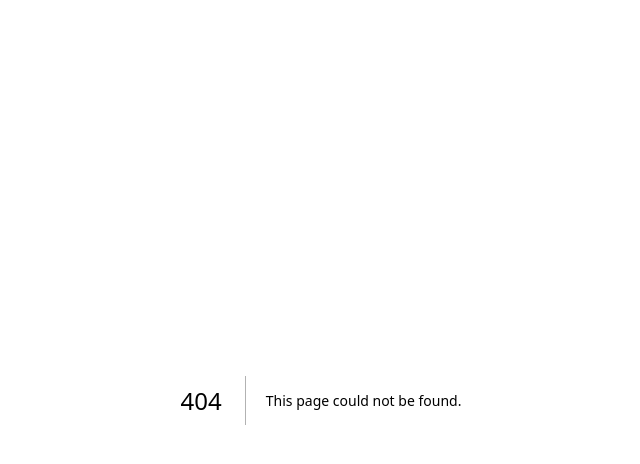
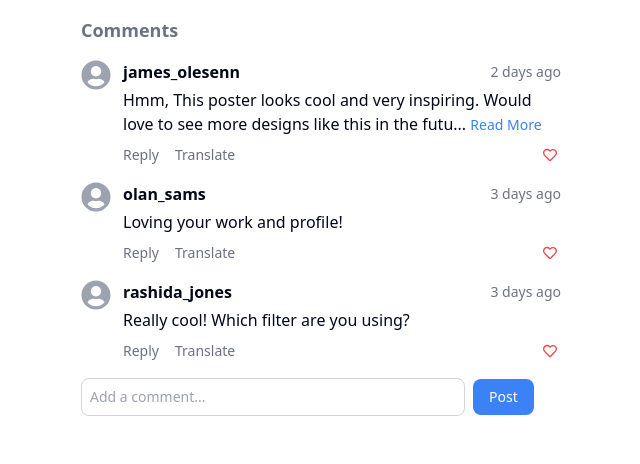
Before and after one commit to s1834/ruchi-writes, a Next.js app: page /comment in a window 1280 px wide. Before the commit this address had no page. Shown: the top 464 px of the page, without its empty margins (319-959 px from the left). Built offline with nearby package versions, Linux system fonts and the light colour scheme.

Commit message:
added comment section, read more navigation

```diff
--- /dev/null
+++ b/src/app/comment/page.tsx
@@ -0,0 +1,223 @@
+"use client";
+
+import { useState } from "react";
+import { FaHeart, FaRegHeart, FaUserCircle } from "react-icons/fa";
+
+interface Comment {
+  id: number;
+  username: string;
+  text: string;
+  timestamp: string;
+  replies: string[];
+  liked: boolean;
+}
+
+export default function CommentSection() {
+  const [comments, setComments] = useState<Comment[]>([
+    {
+      id: 1,
+      username: "james_olesenn",
+      text: "Hmm, This poster looks cool and very inspiring. Would love to see more designs like this in the future!",
+      timestamp: "2 days ago",
+      replies: [],
+      liked: false,
+    },
+    {
+      id: 2,
+      username: "olan_sams",
+      text: "Loving your work and profile!",
+      timestamp: "3 days ago",
+      replies: [],
+      liked: false,
+    },
+    {
+      id: 3,
+      username: "rashida_jones",
+      text: "Really cool! Which filter are you using?",
+      timestamp: "3 days ago",
+      replies: [],
+      liked: false,
+    },
+  ]);
+
+  const [newComment, setNewComment] = useState("");
+  const [activeReplyId, setActiveReplyId] = useState<number | null>(null);
+  const [replyText, setReplyText] = useState<{ [key: number]: string }>({});
+  const [expandedComments, setExpandedComments] = useState<Set<number>>(
+    new Set()
+  );
+
+  const addComment = () => {
+    if (newComment.trim()) {
+      setComments([
+        ...comments,
+        {
+          id: comments.length + 1,
+          username: "you",
+          text: newComment,
+          timestamp: "Just now",
+          replies: [],
+          liked: false,
+        },
+      ]);
+      setNewComment("");
+    }
+  };
+
+  const toggleLike = (commentId: number) => {
+    setComments((prevComments) =>
+      prevComments.map((comment) =>
+        comment.id === commentId
+          ? { ...comment, liked: !comment.liked }
+          : comment
+      )
+    );
+  };
+
+  const handleReplyClick = (commentId: number) => {
+    setActiveReplyId((prevId) => (prevId === commentId ? null : commentId));
+  };
+
+  const addReply = (commentId: number) => {
+    if (replyText[commentId]?.trim()) {
+      setComments(
+        comments.map((comment) =>
+          comment.id === commentId
+            ? {
+                ...comment,
+                replies: [...comment.replies, replyText[commentId]],
+              }
+            : comment
+        )
+      );
+      setReplyText({ ...replyText, [commentId]: "" });
+      setActiveReplyId(null);
+    }
+  };
+
+  const toggleReadMore = (commentId: number) => {
+    setExpandedComments((prev) => {
+      const newSet = new Set(prev);
+      if (newSet.has(commentId)) {
+        newSet.delete(commentId);
+      } else {
+        newSet.add(commentId);
+      }
+      return newSet;
+    });
+  };
+
+  return (
+    <div className="p-4 max-w-lg mx-auto bg-transparent">
+      <h3 className="font-bold text-lg mb-4 text-gray-500">Comments</h3>
+      <div className="space-y-4">
+        {comments.map((comment) => (
+          <div key={comment.id} className="flex items-start space-x-3">
+            <FaUserCircle className="text-gray-400 text-3xl" />
+            <div className="flex-1">
+              <div className="flex justify-between items-center">
+                <p className="font-semibold text-white-300">{comment.username}</p>
+                <span className="text-sm text-gray-500">
+                  {comment.timestamp}
+                </span>
+              </div>
+              <p className="text-white-300 mt-1">
+                {expandedComments.has(comment.id) || comment.text.length <= 100
+                  ? comment.text
+                  : `${comment.text.slice(0, 100)}... `}
+                {comment.text.length > 100 && (
+                  <button
+                    onClick={() => toggleReadMore(comment.id)}
+                    className="text-blue-500 hover:underline text-sm"
+                  >
+                    {expandedComments.has(comment.id) ? "Read Less" : "Read More"}
+                  </button>
+                )}
+              </p>
+              <div className="mt-2 flex justify-between items-center text-sm">
+                <div className="space-x-4 text-gray-500">
+                  <button
+                    onClick={() => handleReplyClick(comment.id)}
+                    className="hover:text-gray-700"
+                  >
+                    Reply
+                  </button>
+                  <button className="hover:text-gray-700">Translate</button>
+                </div>
+                <div
+                  className="flex items-center text-red-500 hover:text-red-800 cursor-pointer justify-center p-1"
+                  onClick={() => toggleLike(comment.id)}
+                >
+                  {comment.liked ? (
+                   <FaHeart
+                   className="text-red-600"
+                   style={{
+                     width: '24px',
+                     height: '24px',
+                     display: 'inline-block',
+                     verticalAlign: 'middle',
+                   }}
+                 />
+
+                  ) : (
+                    <FaRegHeart />
+                  )}
+                </div>
+              </div>
+              {activeReplyId === comment.id && (
+                <div className="mt-3">
+                  <input
+                    type="text"
+                    placeholder="Write a reply..."
+                    value={replyText[comment.id] || ""}
+                    onChange={(e) =>
+                      setReplyText((prev) => ({
+                        ...prev,
+                        [comment.id]: e.target.value,
+                      }))
+                    }
+                    className="w-full border border-gray-300 rounded-lg p-2 text-sm focus:outline-none"
+                  />
+                  <button
+                    onClick={() => addReply(comment.id)}
+                    className="mt-2 bg-blue-500 text-white px-4 py-2 rounded-lg text-sm hover:bg-blue-600"
+                  >
+                    Post Reply
+                  </button>
+                </div>
+              )}
+              {comment.replies.length > 0 && (
+                <div className="mt-3 space-y-2">
+                  {comment.replies.map((reply, index) => (
+                    <div
+                      key={index}
+                      className="ml-6 bg-gray-100 p-2 rounded-lg text-gray-700 text-sm"
+                    >
+                      {reply}
+                    </div>
+                  ))}
+                </div>
+              )}
+            </div>
+          </div>
+        ))}
+      </div>
+      <div className="mt-4 flex items-center space-x-2">
+      <input
+  type="text"
+  placeholder="Add a comment..."
+  value={newComment}
+  onChange={(e) => setNewComment(e.target.value)}
+  className="border border-gray-300 rounded-lg p-2 text-sm focus:outline-none w-96"
+/>
+
+        <button
+          onClick={addComment}
+          className="bg-blue-500 text-white px-4 py-2 rounded-lg text-sm hover:bg-blue-600"
+        >
+          Post
+        </button>
+      </div>
+    </div>
+  );
+}
--- a/src/app/navbar/page.tsx
+++ b/src/app/navbar/page.tsx
@@ -145,9 +145,9 @@ export default function Nav() {
           <NavbarItem>
             <button
               className="px-4 py-2 text-white bg-blue-600 rounded-md hover:bg-blue-700 focus:outline-none focus:ring-2 focus:ring-blue-300"
-              onClick={() => alert("Redirecting to book purchase page...")}
+              onClick={() => alert("Ruchi Writes is a space where we share the stories that connect us across generations 💌– welcome to the Fam!😊")}
             >
-              Buy My Book
+              Follow
             </button>
           </NavbarItem>
         </NavbarContent>
--- a/src/app/page.tsx
+++ b/src/app/page.tsx
@@ -3,6 +3,7 @@ import Read from "@/app/read/page";
 import Contact from "@/app/contact/page";
 import Blogs from "@/app/blogs/page";
 import About from "./about/page";
+import CommentSection from "./comment/page"
 
 export default function Home() {
   return (
@@ -12,6 +13,7 @@ export default function Home() {
       <Blogs />
       <Read />
       <Contact />
+      <CommentSection />
     </div>
   );
 }
--- a/src/app/read/page.tsx
+++ b/src/app/read/page.tsx
@@ -1,12 +1,84 @@
 "use client";
-import React from "react";
+import React, { useState } from "react";
 import { calsans } from "@/app/fonts/calsans";
 import Image from "next/image";
 import { twMerge } from "tailwind-merge";
 import { TracingBeam } from "@/components/ui/tracing-beam";
-import { FaShareAlt, FaHeart, FaComment, FaUserPlus } from "react-icons/fa"; // Icon imports
+import { FaShareAlt, FaHeart, FaComment } from "react-icons/fa"; // Icon imports
+import CommentSection from "@/app/comment/page"; // Import the CommentSection
 
 export default function Read() {
+  const [showComments, setShowComments] = useState(false);
+
+  const dummyContent = [
+    {
+      title: "Lorem Ipsum Dolor Sit Amet",
+      date: "December 5, 2024",
+      labels: ["Nature", "Travel", "Photography"],
+      description: (
+        <>
+          <p>
+            Sit duis est minim proident non nisi velit non consectetur. Esse
+            adipisicing laboris consectetur enim ipsum reprehenderit eu deserunt
+            Lorem ut aliqua anim do.
+          </p>
+        </>
+      ),
+      image:
+        "https://images.unsplash.com/photo-1464822759023-fed622ff2c3b?auto=format&fit=crop&q=80&w=3540&ixlib=rb-4.0.3&ixid=M3wxMjA3fDB8MHxwaG90by1wYWdlfHx8fGVufDB8fHx8fA%3D%3D",
+    },
+    // {
+    //   title: "Lorem Ipsum Dolor Sit Amet",
+    //   date: "December 5, 2024",
+    //   labels: ["Nature", "Travel", "Photography"],
+    //   description: (
+    //     <>
+    //       <p>
+    //         Sit duis est minim proident non nisi velit non consectetur. Esse
+    //         adipisicing laboris consectetur enim ipsum reprehenderit eu deserunt
+    //         Lorem ut aliqua anim do.
+    //       </p>
+    //     </>
+    //   ),
+    //   image:
+    //     "https://images.unsplash.com/photo-1464822759023-fed622ff2c3b?auto=format&fit=crop&q=80&w=3540&ixlib=rb-4.0.3&ixid=M3wxMjA3fDB8MHxwaG90by1wYWdlfHx8fGVufDB8fHx8fA%3D%3D",
+    // },
+    // {
+    //   title: "Lorem Ipsum Dolor Sit Amet",
+    //   date: "December 5, 2024",
+    //   labels: ["Nature", "Travel", "Photography"],
+    //   description: (
+    //     <>
+    //       <p>
+    //         Sit duis est minim proident non nisi velit non consectetur. Esse
+    //         adipisicing laboris consectetur enim ipsum reprehenderit eu deserunt
+    //         Lorem ut aliqua anim do.
+    //       </p>
+    //     </>
+    //   ),
+    //   image:
+    //     "https://images.unsplash.com/photo-1464822759023-fed622ff2c3b?auto=format&fit=crop&q=80&w=3540&ixlib=rb-4.0.3&ixid=M3wxMjA3fDB8MHxwaG90by1wYWdlfHx8fGVufDB8fHx8fA%3D%3D",
+    // },
+    // {
+    //   title: "Lorem Ipsum Dolor Sit Amet",
+    //   date: "December 5, 2024",
+    //   labels: ["Nature", "Travel", "Photography"],
+    //   description: (
+    //     <>
+    //       <p>
+    //         Sit duis est minim proident non nisi velit non consectetur. Esse
+    //         adipisicing laboris consectetur enim ipsum reprehenderit eu deserunt
+    //         Lorem ut aliqua anim do.
+    //       </p>
+    //     </>
+    //   ),
+    //   image:
+    //     "https://images.unsplash.com/photo-1464822759023-fed622ff2c3b?auto=format&fit=crop&q=80&w=3540&ixlib=rb-4.0.3&ixid=M3wxMjA3fDB8MHxwaG90by1wYWdlfHx8fGVufDB8fHx8fA%3D%3D",
+    // },
+  ];
+
+  const toggleComments = () => setShowComments((prev) => !prev);
+
   return (
     <div className="py-24">
       <TracingBeam className="px-6">
@@ -62,13 +134,13 @@ export default function Read() {
                   <FaComment
                     title="Comment"
                     className="text-lg cursor-pointer hover:text-gray-600"
-                  />
-                  <FaUserPlus
-                    title="Follow"
-                    className="text-lg cursor-pointer hover:text-green-600"
+                    onClick={toggleComments}
                   />
                 </div>
               </div>
+
+              {/* Comment Section */}
+              {showComments && <CommentSection />}
             </div>
           ))}
         </div>
@@ -76,70 +148,3 @@ export default function Read() {
     </div>
   );
 }
-
-const dummyContent = [
-  {
-    title: "Lorem Ipsum Dolor Sit Amet",
-    date: "December 5, 2024",
-    labels: ["Nature", "Travel", "Photography"],
-    description: (
-      <>
-        <p>
-          Sit duis est minim proident non nisi velit non consectetur. Esse
-          adipisicing laboris consectetur enim ipsum reprehenderit eu deserunt
-          Lorem ut aliqua anim do.
-        </p>
-      </>
-    ),
-    image:
-      "https://images.unsplash.com/photo-1464822759023-fed622ff2c3b?auto=format&fit=crop&q=80&w=3540&ixlib=rb-4.0.3&ixid=M3wxMjA3fDB8MHxwaG90by1wYWdlfHx8fGVufDB8fHx8fA%3D%3D",
-  },
-  {
-    title: "Lorem Ipsum Dolor Sit Amet",
-    date: "December 5, 2024",
-    labels: ["Nature", "Travel", "Photography"],
-    description: (
-      <>
-        <p>
-          Sit duis est minim proident non nisi velit non consectetur. Esse
-          adipisicing laboris consectetur enim ipsum reprehenderit eu deserunt
-          Lorem ut aliqua anim do.
-        </p>
-      </>
-    ),
-    image:
-      "https://images.unsplash.com/photo-1464822759023-fed622ff2c3b?auto=format&fit=crop&q=80&w=3540&ixlib=rb-4.0.3&ixid=M3wxMjA3fDB8MHxwaG90by1wYWdlfHx8fGVufDB8fHx8fA%3D%3D",
-  },
-  {
-    title: "Lorem Ipsum Dolor Sit Amet",
-    date: "December 5, 2024",
-    labels: ["Nature", "Travel", "Photography"],
-    description: (
-      <>
-        <p>
-          Sit duis est minim proident non nisi velit non consectetur. Esse
-          adipisicing laboris consectetur enim ipsum reprehenderit eu deserunt
-          Lorem ut aliqua anim do.
-        </p>
-      </>
-    ),
-    image:
-      "https://images.unsplash.com/photo-1464822759023-fed622ff2c3b?auto=format&fit=crop&q=80&w=3540&ixlib=rb-4.0.3&ixid=M3wxMjA3fDB8MHxwaG90by1wYWdlfHx8fGVufDB8fHx8fA%3D%3D",
-  },
-  {
-    title: "Lorem Ipsum Dolor Sit Amet",
-    date: "December 5, 2024",
-    labels: ["Nature", "Travel", "Photography"],
-    description: (
-      <>
-        <p>
-          Sit duis est minim proident non nisi velit non consectetur. Esse
-          adipisicing laboris consectetur enim ipsum reprehenderit eu deserunt
-          Lorem ut aliqua anim do.
-        </p>
-      </>
-    ),
-    image:
-      "https://images.unsplash.com/photo-1464822759023-fed622ff2c3b?auto=format&fit=crop&q=80&w=3540&ixlib=rb-4.0.3&ixid=M3wxMjA3fDB8MHxwaG90by1wYWdlfHx8fGVufDB8fHx8fA%3D%3D",
-  },
-];
--- a/src/components/pages/blogCard.tsx
+++ b/src/components/pages/blogCard.tsx
@@ -1,43 +1,104 @@
+// 'use client'
+// import Image from "next/image";
+// import { FollowerPointerCard } from "@/components/ui/following-pointer";
+// import { useRouter } from "next/navigation";
+
+// export default function BlogCard() {
+//   const router = useRouter();
+
+//   const handleReadMore = () => {
+//     router.push("/read"); // Navigates to the Read page
+//   };
+
+//   return (
+//     <div className="w-80 mx-auto">
+//       <FollowerPointerCard
+//         title={
+//           <TitleComponent
+//             title={blogContent.author}
+//             avatar={blogContent.authorAvatar}
+//           />
+//         }
+//       >
+//         <div className="relative overflow-hidden h-full rounded-2xl transition duration-200 group bg-white hover:shadow-xl border border-zinc-100">
+//           <div className="w-full aspect-w-16 aspect-h-10 bg-gray-100 rounded-tr-lg rounded-tl-lg overflow-hidden xl:aspect-w-16 xl:aspect-h-10 relative">
+//             <Image
+//               src={blogContent.image}
+//               alt="thumbnail"
+//               layout="fill"
+//               objectFit="cover"
+//               className="group-hover:scale-95 group-hover:rounded-2xl transform object-cover transition duration-200"
+//             />
+//           </div>
+//           <div className="p-4">
+//             <h2 className="font-bold my-4 text-lg text-zinc-700">
+//               {blogContent.title}
+//             </h2>
+//             <h2 className="font-normal my-4 text-sm text-zinc-500">
+//               {blogContent.description}
+//             </h2>
+//             <div className="flex flex-row justify-between items-center mt-10">
+//               <span className="text-sm text-gray-500">{blogContent.date}</span>
+//               <div
+//                 onClick={handleReadMore}
+//                 className="relative z-10 px-6 py-2 bg-black text-white font-bold rounded-xl block text-xs hover:cursor-pointer"
+//               >
+//                 Read More
+//               </div>
+//             </div>
+//           </div>
+//         </div>
+//       </FollowerPointerCard>
+//     </div>
+//   );
+// }
+
+
+
+
+'use client'
 import Image from "next/image";
-import { FollowerPointerCard } from "@/components/ui/following-pointer";
+import { useRouter } from "next/navigation";
 
 export default function BlogCard() {
+  const router = useRouter();
+
+  const handleReadMore = () => {
+    router.push("/read");
+  };
+
   return (
-    <div className="w-80 mx-auto">
-      <FollowerPointerCard
-        title={
-          <TitleComponent
-            title={blogContent.author}
-            avatar={blogContent.authorAvatar}
-          />
-        }
-      >
-        <div className="relative overflow-hidden h-full rounded-2xl transition duration-200 group bg-white hover:shadow-xl border border-zinc-100">
-          <div className="w-full aspect-w-16 aspect-h-10 bg-gray-100 rounded-tr-lg rounded-tl-lg overflow-hidden xl:aspect-w-16 xl:aspect-h-10 relative">
+
+    <div className="max-w-sm mx-auto bg-white rounded-xl shadow-lg overflow-hidden border border-gray-200">
+      {/* Image Section */}
+      <div className="relative w-full h-40">
         <Image
           src={blogContent.image}
           alt="thumbnail"
           layout="fill"
           objectFit="cover"
-              className={`group-hover:scale-95 group-hover:rounded-2xl transform object-cover transition duration-200 `}
+          className="object-cover"
         />
       </div>
-          <div className=" p-4">
-            <h2 className="font-bold my-4 text-lg text-zinc-700">
+
+      {/* Content Section */}
+      <div className="p-5">
+        <h2 className="font-semibold text-lg text-gray-800">
           {blogContent.title}
         </h2>
-            <h2 className="font-normal my-4 text-sm text-zinc-500">
+        <p className="text-gray-600 text-sm mt-3">
           {blogContent.description}
-            </h2>
-            <div className="flex flex-row justify-between items-center mt-10">
+        </p>
+        <div className="flex items-center justify-between mt-5">
           <span className="text-sm text-gray-500">{blogContent.date}</span>
-              <div className="relative z-10 px-6 py-2 bg-black text-white font-bold rounded-xl block text-xs hover:cursor-pointer">
+          <button
+            onClick={handleReadMore}
+            className="bg-black text-white text-sm px-4 py-2 rounded-lg hover:bg-gray-800 transition"
+          >
             Read More
+          </button>
         </div>
       </div>
-          </div>
-        </div>
-      </FollowerPointerCard>
     </div>
   );
 }
@@ -48,8 +109,8 @@ const blogContent = {
   date: "28th March, 2023",
   title: "Amazing Tailwindcss Grid Layout Examples",
   description:
-    "Grids are cool, but Tailwindcss grids are cooler. In this article, we will learn how to create amazing Grid layouts with Tailwindcs grid and React.",
-  image: "/image/blog.png",
+    "Grids are cool, but Tailwindcss grids are cooler. In this article, we will learn how to create amazing Grid layouts with Tailwindcss grid and React.",
+  image: "/image/blog.jpeg",
   authorAvatar: "/image/blogs.jpeg",
 };
 
--- a/src/components/ui/tracing-beam.tsx
+++ b/src/components/ui/tracing-beam.tsx
@@ -82,7 +82,7 @@ export const TracingBeam = ({
         <svg
           viewBox={`0 0 20 ${svgHeight}`}
           width="20"
-          height={svgHeight} // Set the SVG height
+          height={svgHeight}
           className=" ml-4 block"
           aria-hidden="true"
         >
```
Also changed, not shown: src/components/icons/MoonIcon.tsx (+7 -1 lines), src/components/icons/SunIcon.tsx (+7 -1 lines), public/image/avatar.png (added), public/image/blog.jpeg (added). Lines whose indentation alone changed are shown as unchanged.
